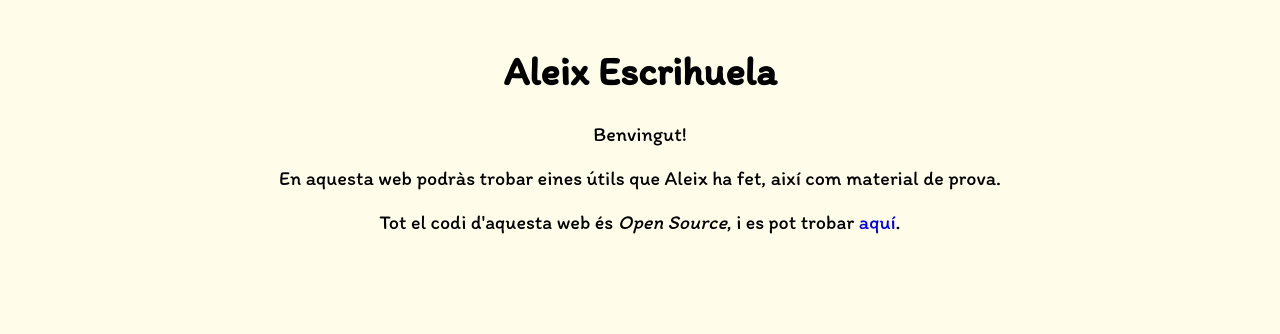
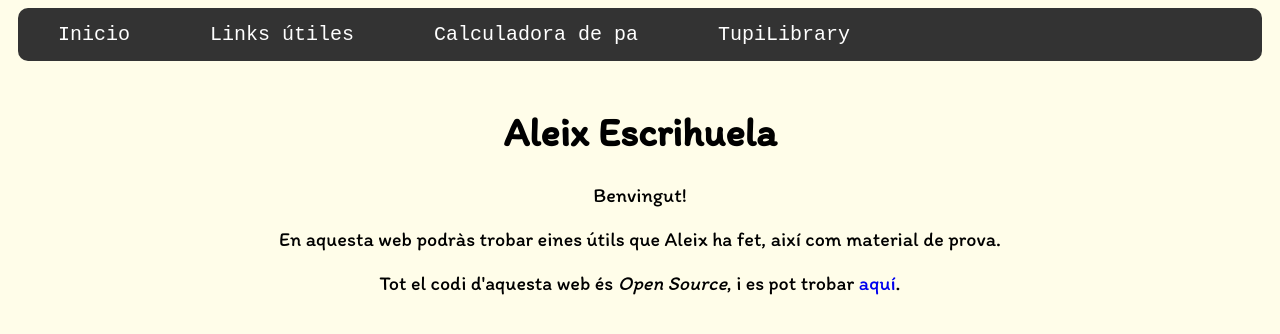
Before and after one commit to Tupiet/Aleix-Website, a plain HTML site: page index.html in a window 1280 px wide. Drawn offline with Linux system fonts and the light colour scheme.

Commit message:
Update index.html

```diff
--- a/index.html
+++ b/index.html
@@ -13,6 +13,20 @@
 </head>
 
 <body>
+  <ul>
+    <li>
+      <a class="active" href="./">Inicio</a>
+    </li>
+    <li>
+      <a href="../links">Links útiles</a>
+    </li>
+    <li>
+      <a href="massamare.tk" target="_blank">Calculadora de pa</a>
+    </li>
+    <li>
+      <a href="./TupiLibrary">TupiLibrary</a>
+    </li>
+  </ul>
   <h1>Aleix Escrihuela</h1>
   <p>Benvingut!</p>
   <p>En aquesta web podràs trobar eines útils que Aleix ha fet, així com material de prova.</p>
```
